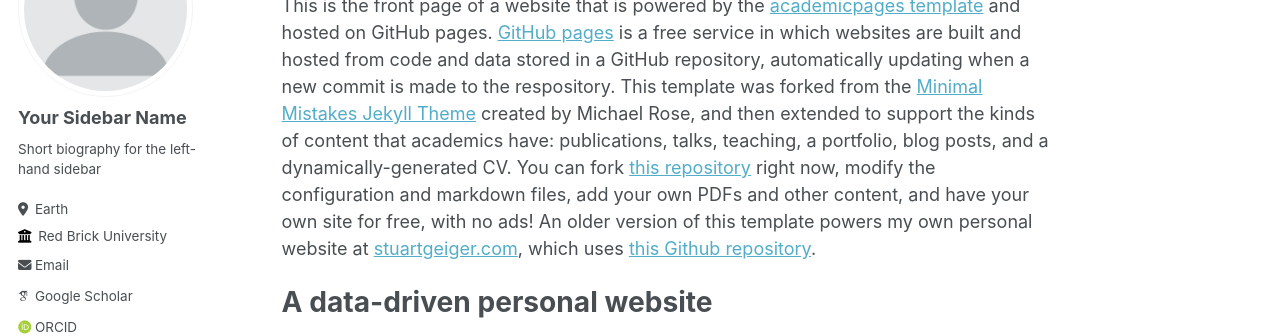
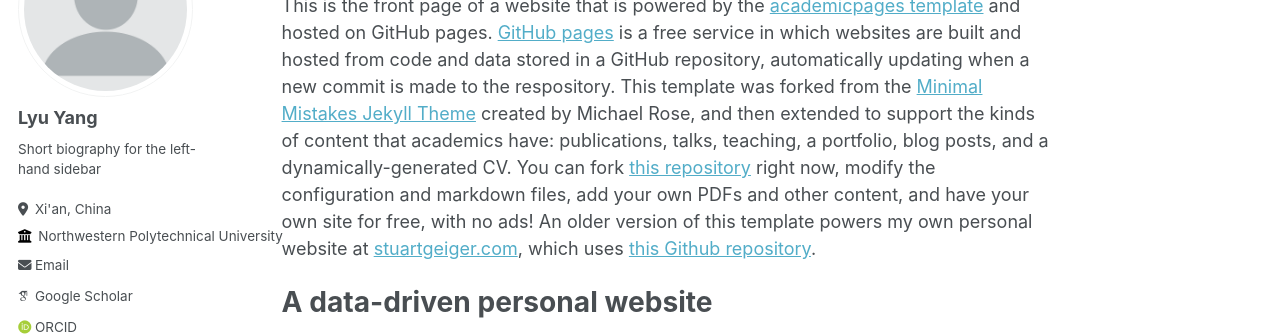
Before and after one commit to lincoln1587/lincoln1587.github.io, a Jekyll site: the page built from _pages/about.md, in a window 1280 px wide. Shown: the part 164-500 px from the top of the page. Built offline with Jekyll 4.4.1, drawn with Linux system fonts in a browser that asks for light colours; some web fonts are replaced.

Commit message:
Update _config.yml

```diff
--- a/_config.yml
+++ b/_config.yml
@@ -22,17 +22,17 @@ repository               : "academicpages/academicpages.github.io"
 author:
   # Biographic information
   avatar           : "profile.png"
-  name             : "Your Sidebar Name"
+  name             : "Lyu Yang"
   pronouns         : # example: "she/her"
   bio              : "Short biography for the left-hand sidebar"
-  location         : "Earth"
-  employer         : "Red Brick University"
-  uri              : # URL
-  email            : "none@example.org"
+  location         : "Xi'an, China"
+  employer         : "Northwestern Polytechnical University"
+  URI              : "www.nwpu.edu.cn"
+  email            : "lyu.yang@nwpu.edu.cn"
 
   # Academic websites
   arxiv            : # URL - Update with the correct link to your profile
-  googlescholar    : "https://scholar.google.com/citations?user=PS_CX0AAAAAJ"
+  googlescholar    : "https://scholar.google.com/citations?user=PE4TMTIAAAAJ&hl=en"
   impactstory      : # URL
   orcid            : "http://orcid.org/yourorcidurl"
   pubmed           : "https://www.ncbi.nlm.nih.gov/pubmed/?term=john+snow"
```
